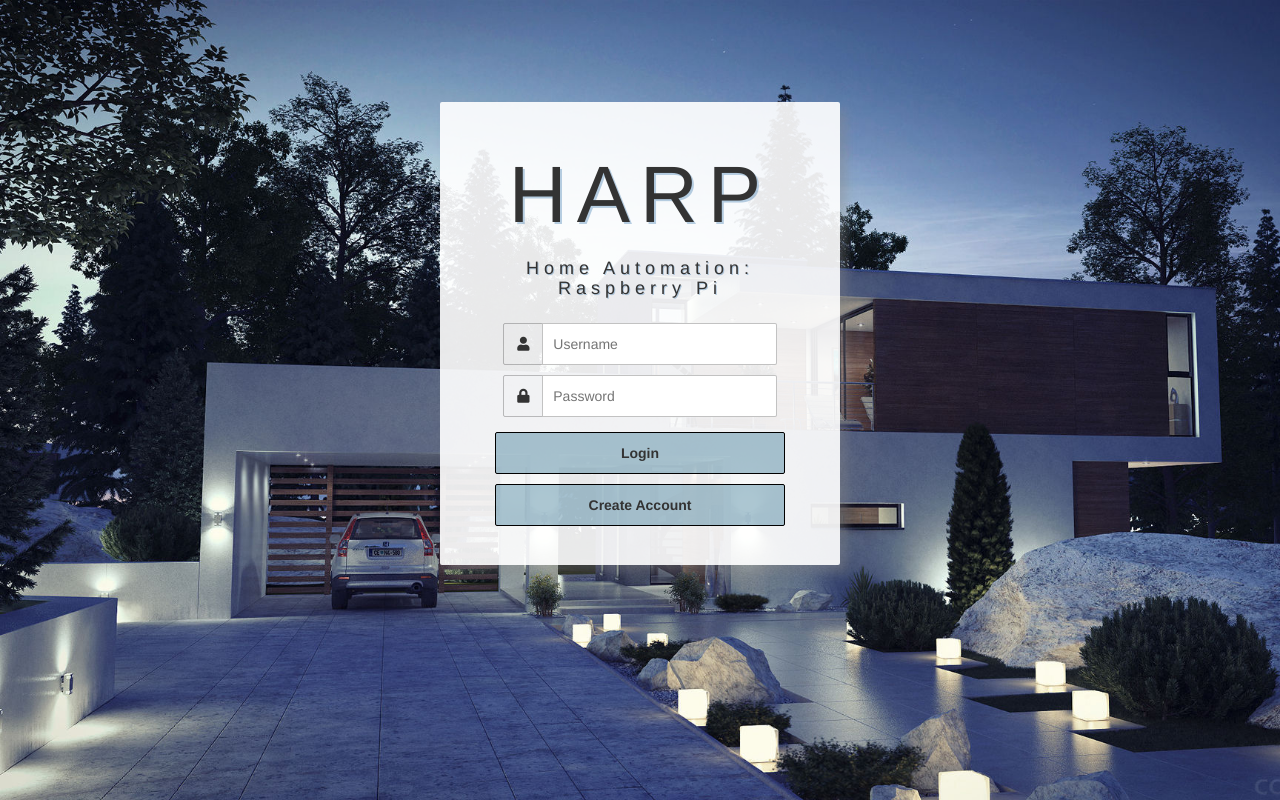
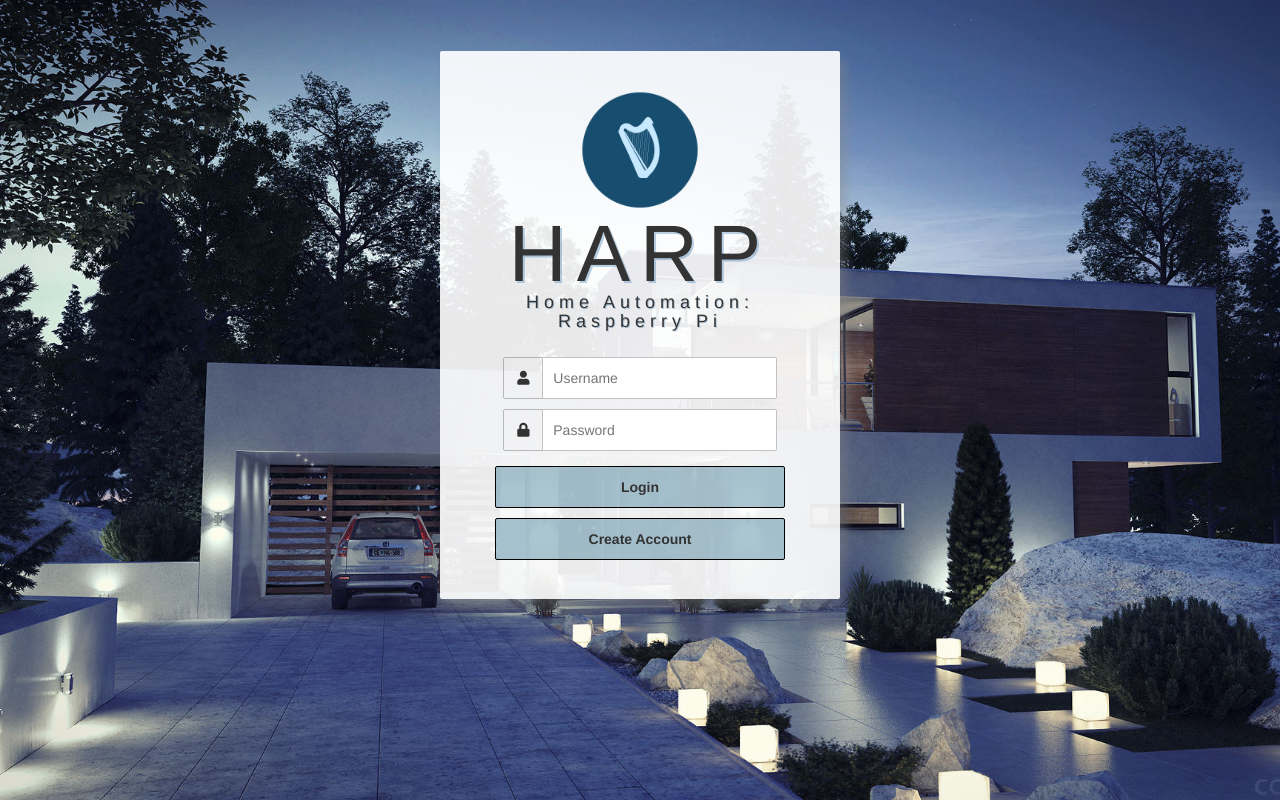
Before and after one commit to gwalker97/CSI-4999, a PHP site: page /login.php in a window 1280 px wide. Run offline with PHP 8.4, Linux system fonts and the light colour scheme; some libraries are stand-ins or nearby versions.

Commit message:
Added favicon/login logo and fixed Room Select

```diff
--- a/Website/CSS/main.css
+++ b/Website/CSS/main.css
@@ -51,6 +51,8 @@
 .h1-login {
     text-shadow: 2px 2px #4682b461;
     font-size: 80px;
+    margin-bottom: -15px;
+    margin-top: 0;
 }
 
 .h1-main-header {
@@ -107,7 +109,7 @@
 .login-form-container {
     text-align: center;
     background-color: #ffffffe8;
-    margin: 8% auto;
+    margin: 4% auto;
     padding: 3%;
     width: 90%;
     max-width: 400px;
@@ -404,3 +406,7 @@
     font-weight: bold;
     height: 40px;
 }
+
+.harp-img {
+    width: 120px;
+}
--- a/Website/component-settings.php
+++ b/Website/component-settings.php
@@ -17,6 +17,7 @@
 		<link rel="stylesheet" href="https://maxcdn.bootstrapcdn.com/bootstrap/3.3.7/css/bootstrap.min.css" integrity="sha384-BVYiiSIFeK1dGmJRAkycuHAHRg32OmUcww7on3RYdg4Va+PmSTsz/K68vbdEjh4u" crossorigin="anonymous">
         <link rel="stylesheet" href="https://use.fontawesome.com/releases/v5.3.1/css/all.css" integrity="sha384-mzrmE5qonljUremFsqc01SB46JvROS7bZs3IO2EmfFsd15uHvIt+Y8vEf7N7fWAU" crossorigin="anonymous">
         <link href="CSS/main.css" type="text/css" rel="stylesheet">
+        <link rel="icon" type="image/png" href="Images/harp_icon.png">
         <meta name="viewport" content="width=device-width, initial-scale=1">
     </head>
 
--- a/Website/create-account.php
+++ b/Website/create-account.php
@@ -22,6 +22,7 @@
 		<link rel="stylesheet" href="https://maxcdn.bootstrapcdn.com/bootstrap/3.3.7/css/bootstrap.min.css" integrity="sha384-BVYiiSIFeK1dGmJRAkycuHAHRg32OmUcww7on3RYdg4Va+PmSTsz/K68vbdEjh4u" crossorigin="anonymous">
         <link rel="stylesheet" href="https://use.fontawesome.com/releases/v5.3.1/css/all.css" integrity="sha384-mzrmE5qonljUremFsqc01SB46JvROS7bZs3IO2EmfFsd15uHvIt+Y8vEf7N7fWAU" crossorigin="anonymous">
         <link href="CSS/main.css" type="text/css" rel="stylesheet">
+        <link rel="icon" type="image/png" href="Images/harp_icon.png">
         <meta name="viewport" content="width=device-width, initial-scale=1">
     </head>
 
--- a/Website/login.php
+++ b/Website/login.php
@@ -29,6 +29,7 @@
 		<link rel="stylesheet" href="https://maxcdn.bootstrapcdn.com/bootstrap/3.3.7/css/bootstrap.min.css" integrity="sha384-BVYiiSIFeK1dGmJRAkycuHAHRg32OmUcww7on3RYdg4Va+PmSTsz/K68vbdEjh4u" crossorigin="anonymous">
         <link rel="stylesheet" href="https://use.fontawesome.com/releases/v5.3.1/css/all.css" integrity="sha384-mzrmE5qonljUremFsqc01SB46JvROS7bZs3IO2EmfFsd15uHvIt+Y8vEf7N7fWAU" crossorigin="anonymous">
         <link href="CSS/main.css" type="text/css" rel="stylesheet">
+        <link rel="icon" type="image/png" href="Images/harp_icon.png">
         <meta name="viewport" content="width=device-width, initial-scale=1">
     </head>
 
@@ -71,6 +72,7 @@
     <body class="login-body">
         <div class="login-form-container">
             <form action="loginScript.php" method="post">
+                <img src="Images/harp_icon.png" class="harp-img">
                 <h1 class="col-md-12 text-center h1-login">HARP</h1>
                 <h4 class="col-md-12 text-center h4-login">Home Automation: Raspberry Pi</h4>
                 <?php
```
Also changed, not shown: Website/house-settings.php (+8 -1 lines), Website/index.php (+7 -2 lines), Website/new-component.html (+7 -1 lines), Website/Images/harp_icon.png (added).
